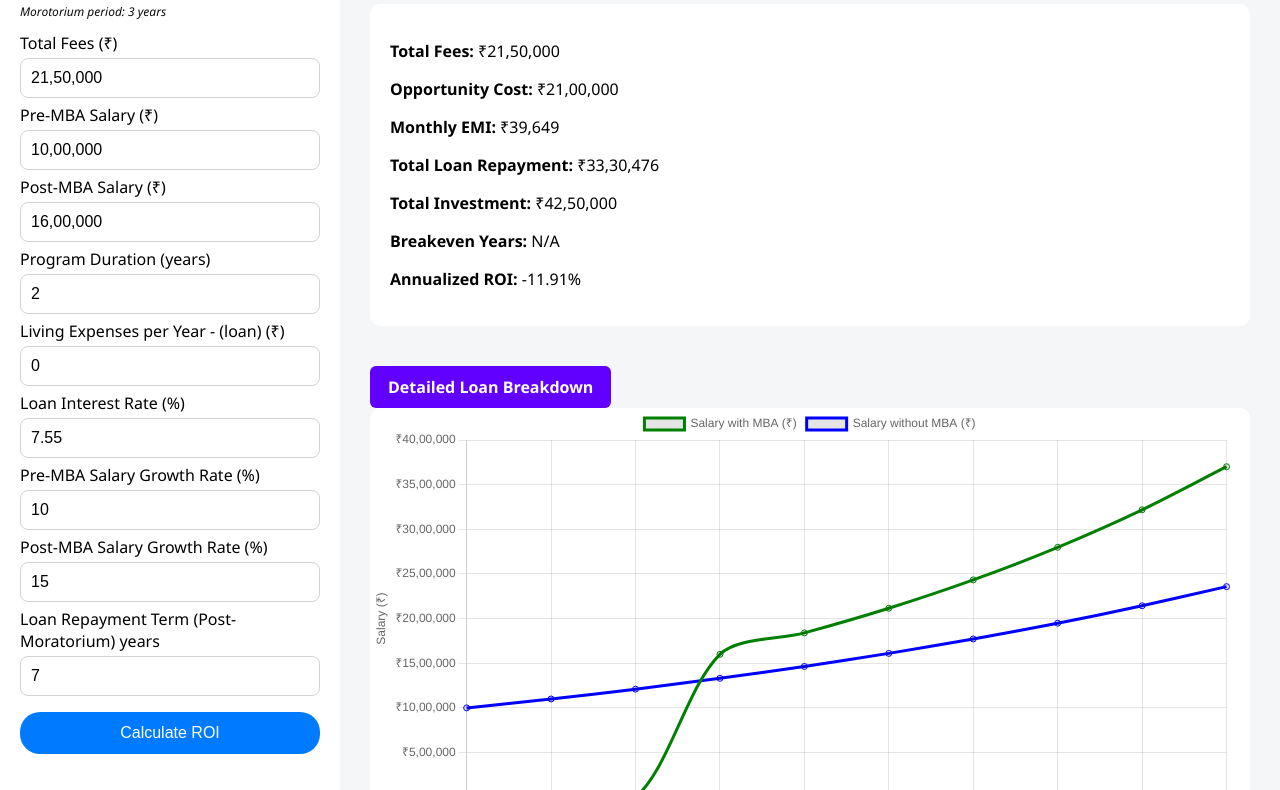
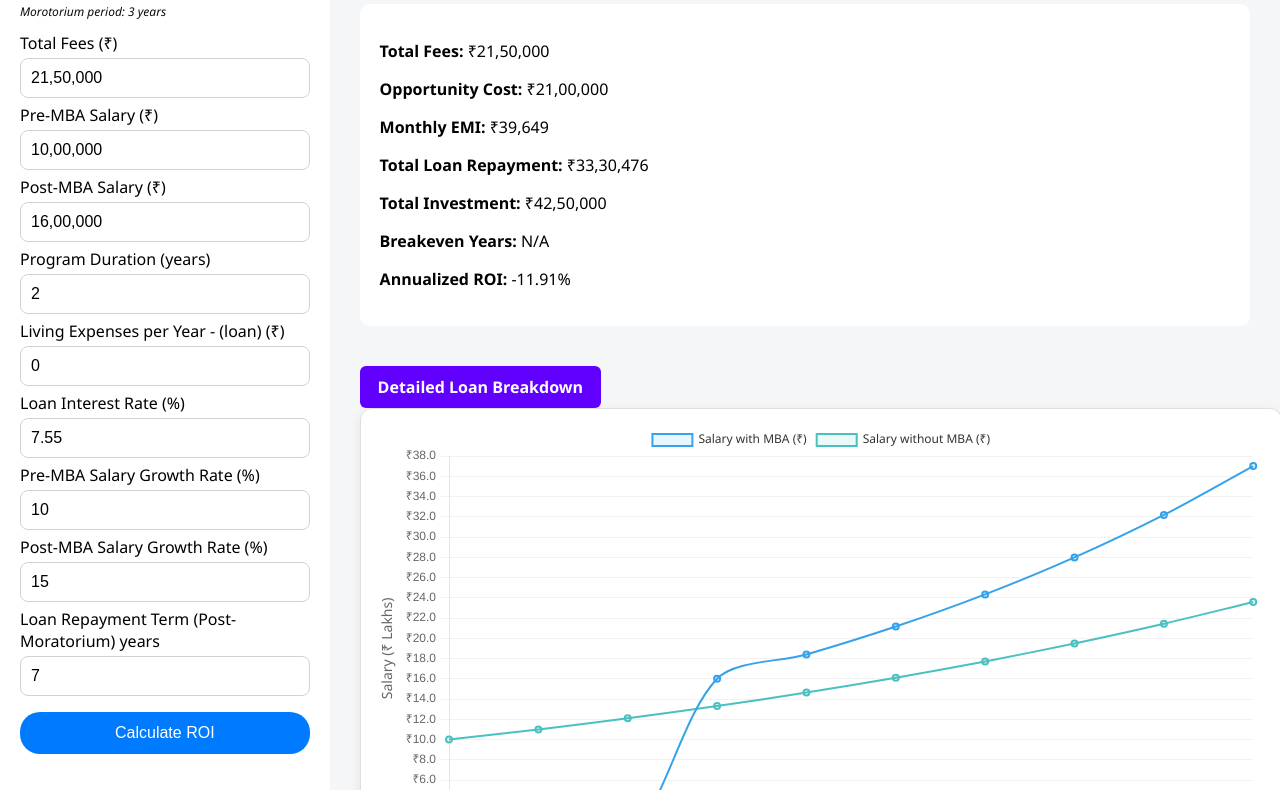
Before and after one commit to Pushpendra-Verma/MBA-ROI-calculator, a plain HTML site: page index.html in a window 1280 px wide. Shown: the part 116-906 px from the top of the page. Drawn offline with nearby package versions, Linux system fonts and the light colour scheme.

Commit message:
update v2.0

```diff
--- a/script.js
+++ b/script.js
@@ -227,7 +227,7 @@ function calculateROI() {
   });
   document.getElementById("resultsTable").innerHTML = tableHTML;
 
-  // Chart
+// Chart
   const ctx = document.getElementById('salaryChart').getContext('2d');
   if (salaryChart) {
     salaryChart.destroy();
@@ -240,14 +240,20 @@ function calculateROI() {
         {
           label: 'Salary with MBA (₹)',
           data: withMBASalaries,
-          borderColor: 'green',
+          borderColor: '#36A2EB', // Softer blue for cleaner look
+          backgroundColor: 'rgba(54, 162, 235, 0.1)', // Subtle fill
+          borderWidth: 2, // Thinner lines
+          pointRadius: 3, // Smaller points
           fill: false,
           tension: 0.3
         },
         {
           label: 'Salary without MBA (₹)',
           data: withoutMBASalaries,
-          borderColor: 'blue',
+          borderColor: '#4BC0C0', // Softer teal
+          backgroundColor: 'rgba(75, 192, 192, 0.1)', // Subtle fill
+          borderWidth: 2,
+          pointRadius: 3,
           fill: false,
           tension: 0.3
         }
@@ -258,10 +264,22 @@ function calculateROI() {
       maintainAspectRatio: false,
       aspectRatio: 1.5,
       plugins: {
-        legend: { display: true },
+        legend: {
+          display: true,
+          labels: {
+            font: {
+              size: 12, // Smaller legend font
+              family: 'Segoe UI'
+            },
+            color: '#333'
+          }
+        },
         tooltip: {
           mode: 'index',
           intersect: false,
+          backgroundColor: 'rgba(0, 0, 0, 0.8)',
+          titleFont: { size: 14 },
+          bodyFont: { size: 12 },
           callbacks: {
             label: function(context) {
               return `${context.dataset.label}: ₹${formatIndianNumber(context.parsed.y)}`;
@@ -278,58 +296,75 @@ function calculateROI() {
           beginAtZero: true,
           title: {
             display: true,
-            text: 'Salary (₹)'
+            text: 'Salary (₹ Lakhs)',
+            font: { size: 14, family: 'Segoe UI' }
           },
           ticks: {
             callback: function(value) {
-              return '₹' + formatIndianNumber(value);
-            }
+              return '₹' + (value / 100000).toFixed(1); // Convert to lakhs
+            },
+            font: { size: 12 }, // Smaller tick font
+            stepSize: 100000, // Adjust step size for cleaner grid
+            padding: 5
+          },
+          grid: {
+            color: 'rgba(0, 0, 0, 0.05)', // Lighter grid lines
+            lineWidth: 1
           }
         },
         x: {
           title: {
             display: true,
-            text: 'Year'
+            text: 'Year',
+            font: { size: 14, family: 'Segoe UI' }
+          },
+          ticks: {
+            font: { size: 12 },
+            maxRotation: 45, // Slight rotation for long labels
+            minRotation: 45
+          },
+          grid: {
+            display: false // Remove x-axis grid for cleaner look
           }
         }
       }
     }
   });
 
-  // Pie Chart for Cost Breakdown
-  const pieCtx = document.getElementById('pieChart').getContext('2d');
-  if (window.pieChart) {
-    window.pieChart.destroy();
-  }
-  window.pieChart = new Chart(pieCtx, {
-    type: 'pie',
-    data: {
-      labels: ['Total Fees', 'Opportunity Cost', 'Total Loan Repayment'],
-      datasets: [{
-        data: [totalFees, opportunityCost, totalLoanRepayment],
-        backgroundColor: ['#36A2EB', '#FFCE56', '#4BC0C0']
-      }]
-    },
-    options: {
-      responsive: true,
-      maintainAspectRatio: false,
-      aspectRatio: 1,
-      plugins: {
-        legend: { position: 'top' },
-        tooltip: {
-          callbacks: {
-            label: function(context) {
-              return `${context.label}: ₹${formatIndianNumber(context.raw)}`;
-            }
-          }
-        }
-      },
-      title: {
-        display: true,
-        text: 'Cost Breakdown'
-      }
-    }
-  });
+  // // Pie Chart for Cost Breakdown
+  // const pieCtx = document.getElementById('pieChart').getContext('2d');
+  // if (window.pieChart) {
+  //   window.pieChart.destroy();
+  // }
+  // window.pieChart = new Chart(pieCtx, {
+  //   type: 'pie',
+  //   data: {
+  //     labels: ['Total Fees', 'Opportunity Cost', 'Total Loan Repayment'],
+  //     datasets: [{
+  //       data: [totalFees, opportunityCost, totalLoanRepayment],
+  //       backgroundColor: ['#36A2EB', '#FFCE56', '#4BC0C0']
+  //     }]
+  //   },
+  //   options: {
+  //     responsive: true,
+  //     maintainAspectRatio: false,
+  //     aspectRatio: 1,
+  //     plugins: {
+  //       legend: { position: 'top' },
+  //       tooltip: {
+  //         callbacks: {
+  //           label: function(context) {
+  //             return `${context.label}: ₹${formatIndianNumber(context.raw)}`;
+  //           }
+  //         }
+  //       }
+  //     },
+  //     title: {
+  //       display: true,
+  //       text: 'Cost Breakdown'
+  //     }
+  //   }
+  // });
 }
 
 loadInputsFromLocal();
--- a/style.css
+++ b/style.css
@@ -1,5 +1,3 @@
-/* style.css */
-
 body {
   margin: 0;
   font-family: 'Segoe UI', sans-serif;
@@ -159,12 +157,15 @@ table th {
 .chart-container {
   margin-bottom: 20px;
   width: 100%;
-  max-width: 1200px;
-  min-height: 400px; /* Desktop height */
+  max-width: 1200px; /* Kept as per your provided CSS */
+  min-height: 350px; /* Reduced slightly for cleaner look */
   height: auto;
-  aspect-ratio: 2/1;
-  background-color: white;
-  border-radius: 10px;
+  aspect-ratio: 1.8/1; /* Adjusted for better proportion */
+  background-color: #fff;
+  border-radius: 12px; /* Softer corners */
+  padding: 15px; /* Breathing room */
+  box-shadow: 0 4px 12px rgba(0, 0, 0, 0.08); /* Softer, deeper shadow */
+  border: 1px solid #e0e0e0; /* Subtle border for definition */
 }
 
 /* Mobile-specific styles */
@@ -236,7 +237,9 @@ table th {
   .chart-container {
     max-width: 100%;
     min-height: 250px;
-    aspect-ratio: 1.5/1;
+    aspect-ratio: 1.2/1; /* Compact for mobile */
+    padding: 10px;
+    box-shadow: 0 2px 8px rgba(0, 0, 0, 0.06); /* Lighter shadow for mobile */
   }
 
   .assumptions {
```
